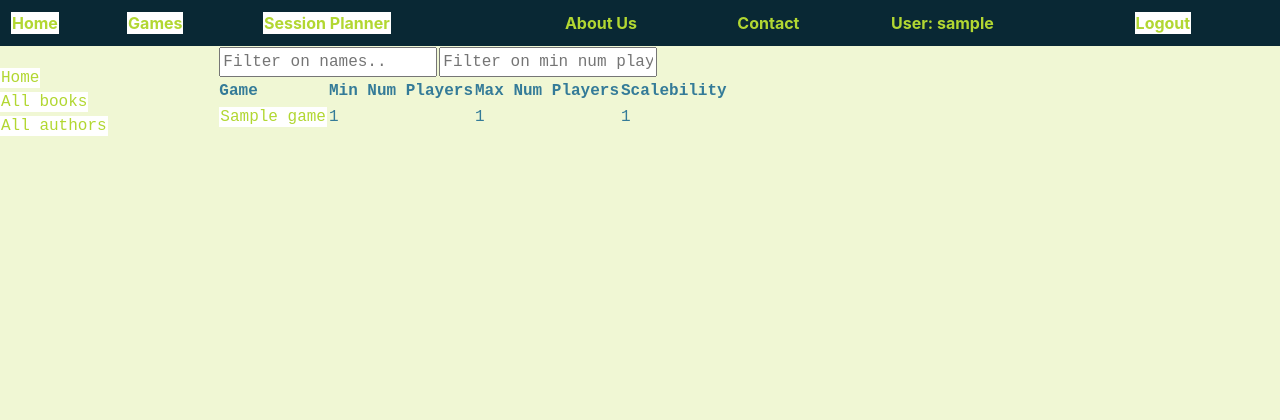
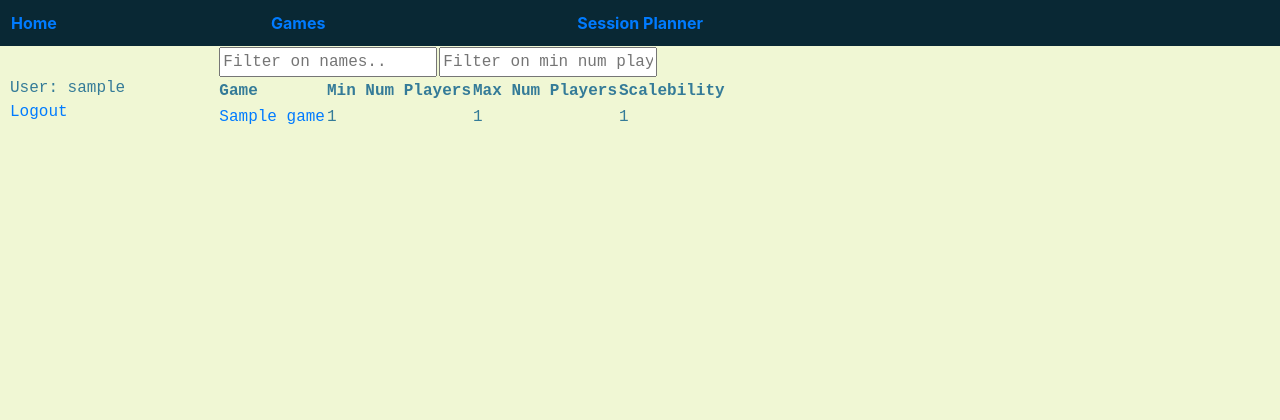
Before and after one commit to DiarmaidBrennan/SessionPlanner, a Django app: page /games/ in a window 1280 px wide. Shown: the top 420 px of the page. Run offline with Django 3.2, Linux system fonts and the light colour scheme; a user stored in the database is signed in; tables that the repository leaves empty hold one stand-in row (values such as "Sample post"); lists and menus that the app fills with data are empty; some libraries are stand-ins or nearby versions.

Commit message:
Issue #2: Tidy Up Sidebar

```diff
--- a/games/static/games/style.css
+++ b/games/static/games/style.css
@@ -1,6 +1,6 @@
 .sidebar-nav {
     margin-top: 20px;
-    padding: 0;
+    padding: 10px;
     list-style: none;
     background-color: #F0F7D4;
     color: #347B98;
@@ -37,13 +37,6 @@
         padding: 0px 0px 60px 0px;
         background: #F0F7D4;
         a {
-  /* Specify non-transparent defaults to certain properties,
-     allowing them to be styled with the :visited state */
-  background-color: white;
-  border: 1px solid white;
-}
-
-
             a:link {color:#B2D732;};    /* normal link */
             a:visited {color:#B2D732;}; /* visited link */
             a:hover {color:#B2D732;};   /* mouse over link */
--- a/games/templates/base.html
+++ b/games/templates/base.html
@@ -2,25 +2,18 @@
     <html class="html">
         <head>
             {% load static %}
-        <link rel="stylesheet" href="https://stackpath.bootstrapcdn.com/bootstrap/4.1.3/css/bootstrap.min.css" integrity="sha384-MCw98/SFnGE8fJT3GXwEOngsV7Zt27NXFoaoApmYm81iuXoPkFOJwJ8ERdknLPMO" crossorigin="anonymous">
+            <link rel="stylesheet" href="https://stackpath.bootstrapcdn.com/bootstrap/4.5.0/css/bootstrap.min.css" integrity="sha384-9aIt2nRpC12Uk9gS9baDl411NQApFmC26EwAOH8WgZl5MYYxFfc+NcPb1dKGj7Sk" crossorigin="anonymous">
             <link rel="stylesheet" type="text/css" href="{% static 'games/style.css' %}">
+            <title>
+                Session Planner
+            </title>
         </head>
         <div class="header">
             <table style="width:100%">
                 <tr>
-                    <th><a href="/games">Home</a></th>
+                    <th><a href="/">Home</a></th>
                     <th><a href="/games">Games</a></th>
                     <th><a href="/sessionplanner">Session Planner</a></th>
-                    <th>About Us</th>
-                    <th>Contact</th>
-                    <th>
-                        {% if user.is_authenticated %}
-                            <th>User: {{ user.get_username }}</th>
-                            <th><a href="{% url 'logout'%}?next={{request.path}}">Logout</a></th>
-                        {% else %}
-                            <th><a href="{% url 'login'%}?next={{request.path}}">Login</a></th>
-                        {% endif %}
-                    </th>
                 </tr>
             </table>
         </div>
@@ -31,9 +24,14 @@
                 <div class="col-sm-2">
                     {% block sidebar %}
                     <ul class="sidebar-nav">
-                        <li><a href="">Home</a></li>
-                        <li><a href="">All books</a></li>
-                        <li><a href="">All authors</a></li>
+                        {% if user.is_authenticated %}
+                            <li>
+                            User: {{ user.get_username }}
+                            </li>
+                            <li>
+                            <a href="{% url 'logout'%}?next={{request.path}}">Logout</a>
+                            </li>
+                        {% endif %}
                     </ul>
                     {% endblock %}
                 </div>
@@ -61,12 +59,6 @@
                 </div>
             {% endif %}
         {% endblock %}
-
-
-
-
-
-
     </div>
 
     <div class="footer">
```
Lines whose indentation alone changed are shown as unchanged.
